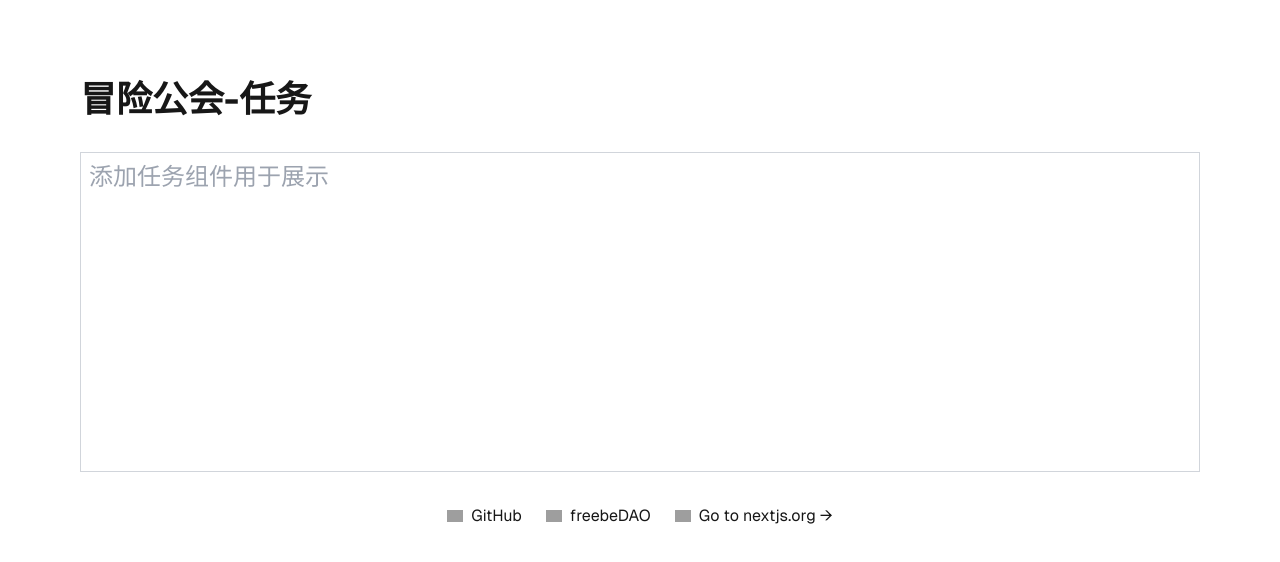
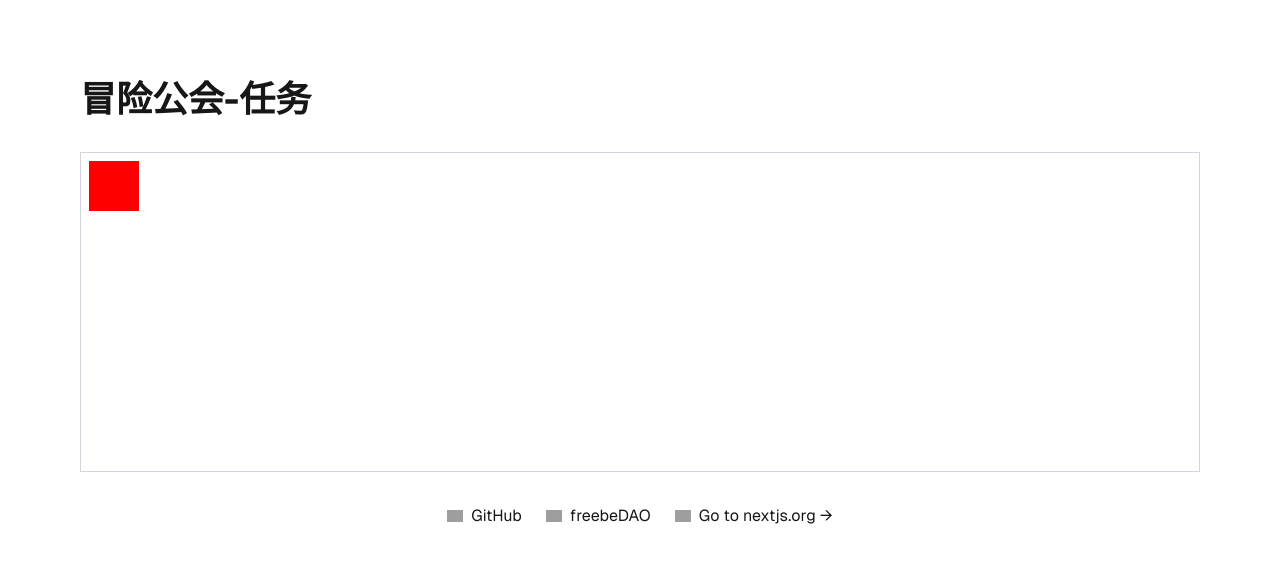
Before and after one commit to freebeDAO/advanture-island, a Next.js app: page / in a window 1280 px wide. Shown: the top 562 px of the page. Built offline with nearby package versions, Linux system fonts and the light colour scheme; grey boxes are pictures that could not be loaded.

Commit message:
enable movement

```diff
--- /dev/null
+++ b/src/app/demo/MovableComponentsDemo.tsx
@@ -0,0 +1,27 @@
+'use client'
+import React, {useState} from 'react';
+import MovableComponent from '../../components/MovableComponent';
+
+const MovableComponentsDemo: React.FC = () => {
+    const [position, setPosition] = useState<{ x: number; y: number }>({x: 0, y: 0});
+
+    const handleClick = (event: React.MouseEvent<HTMLDivElement>) => {
+        const container = event.currentTarget;
+        const rect = container.getBoundingClientRect();
+        const x = event.clientX - rect.left;
+        const y = event.clientY - rect.top;
+
+        setPosition({x, y});
+        console.log(x, y);
+    };
+
+    return (
+        <div style={{position: 'relative', height: '100%', width: '100%'}} onClick={handleClick}>
+            <MovableComponent position={{...position}}>
+                <div style={{width: '50px', height: '50px', backgroundColor: 'red'}}></div>
+            </MovableComponent>
+        </div>
+    );
+};
+
+export default MovableComponentsDemo;
--- a/src/app/page.tsx
+++ b/src/app/page.tsx
@@ -1,4 +1,5 @@
 import Image from 'next/image';
+import MovableComponentsDemo from "src/app/demo/MovableComponentsDemo";
 
 export default function Home() {
   return (
@@ -7,7 +8,7 @@ export default function Home() {
         <h1 className="text-4xl font-bold">冒险公会-任务</h1>
         {/* 替换成自己完成的任务演示组件 */}
         <h2 className="text-2xl h-80 text-gray-400 border border-gray-300 p-2 w-full">
-          添加任务组件用于展示
+          <MovableComponentsDemo />
         </h2>
       </main>
       <footer className="row-start-3 flex gap-6 flex-wrap items-center justify-center mt-8">
--- /dev/null
+++ b/src/components/MovableComponent.tsx
@@ -0,0 +1,110 @@
+'use client'
+import React, {useState, useEffect, ReactNode, useRef} from 'react';
+
+type MovableComponentProps = {
+    children: ReactNode;
+    position: { x: number; y: number }; // 接收位置的 Props
+}
+
+type Position = {
+    x: number;
+    y: number;
+}
+
+const MovableComponent: React.FC<MovableComponentProps> = ({ children, position: initPosition }) => {
+    const [position, setPosition] = useState<Position>({ x: 0, y: 0 });
+    const [keysPressed, setKeysPressed] = useState<Set<string>>(new Set());
+    const animationFrameId = useRef<number | null>(null);
+
+    const move = (dx: number, dy: number) => {
+        setPosition((prev) => ({ x: prev.x + dx, y: prev.y + dy }));
+    };
+
+    const handleKeyDown = (event: KeyboardEvent) => {
+        setKeysPressed((prevKeys) => new Set(prevKeys).add(event.key));
+    };
+
+    const handleKeyUp = (event: KeyboardEvent) => {
+        setKeysPressed((prevKeys) => {
+            const updatedKeys = new Set(prevKeys);
+            updatedKeys.delete(event.key);
+            return updatedKeys;
+        });
+    };
+
+    const handleMovement = () => {
+        keysPressed.forEach((key) => {
+            switch (key) {
+                case 'ArrowUp':
+                    move(0, -1);
+                    break;
+                case 'ArrowDown':
+                    move(0, 1);
+                    break;
+                case 'ArrowLeft':
+                    move(-1, 0);
+                    break;
+                case 'ArrowRight':
+                    move(1, 0);
+                    break;
+                default:
+                    break;
+            }
+        });
+
+        // 如果有按键按下，继续请求动画帧
+        if (keysPressed.size > 0) {
+            animationFrameId.current = requestAnimationFrame(handleMovement);
+        }
+    };;
+
+    useEffect(() => {
+        const startMoving = () => {
+            if (animationFrameId.current === null) {
+                animationFrameId.current = requestAnimationFrame(handleMovement);
+            }
+        };
+
+        const stopMoving = () => {
+            if (animationFrameId.current !== null) {
+                cancelAnimationFrame(animationFrameId.current);
+                animationFrameId.current = null;
+            }
+        };
+
+        window.addEventListener('keydown', handleKeyDown);
+        window.addEventListener('keyup', handleKeyUp);
+
+        // 当按键按下时，启动移动
+        if (keysPressed.size > 0) {
+            startMoving();
+        } else {
+            stopMoving();
+        }
+
+        // 清理事件监听和动画帧
+        return () => {
+            window.removeEventListener('keydown', handleKeyDown);
+            window.removeEventListener('keyup', handleKeyUp);
+            stopMoving();
+        };
+    }, [handleMovement, keysPressed]);
+
+    useEffect(() => {
+        setPosition(initPosition);
+    }, [initPosition]);
+
+    return (
+        <div
+            style={{
+                position: 'absolute',
+                top: `${position.y}px`,
+                left: `${position.x}px`,
+            }}
+        >
+            {children}
+        </div>
+    );
+};
+
+export default MovableComponent;
```
Also changed, not shown: 1 other file (tests, documents, lock files or other folders).
